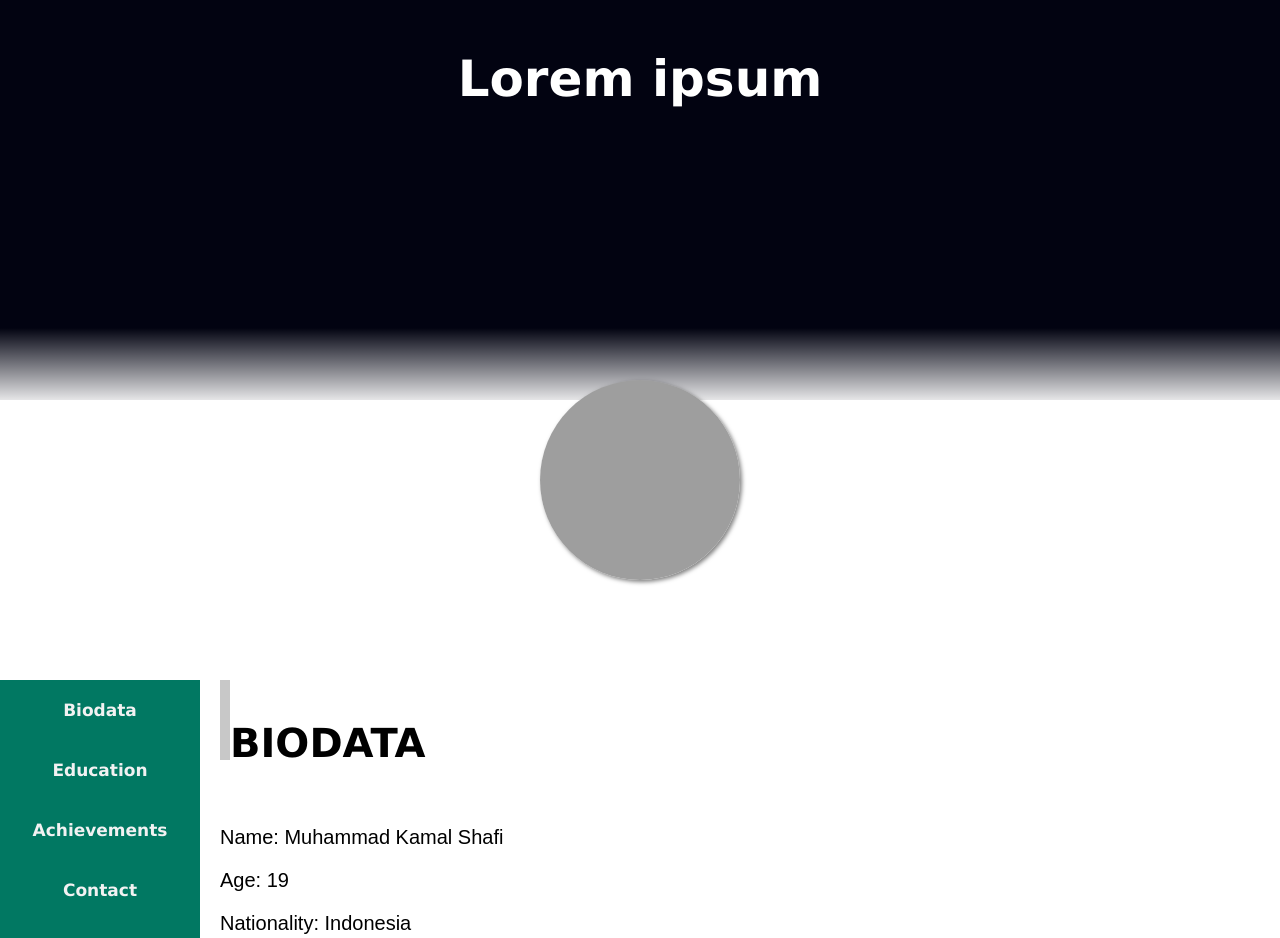
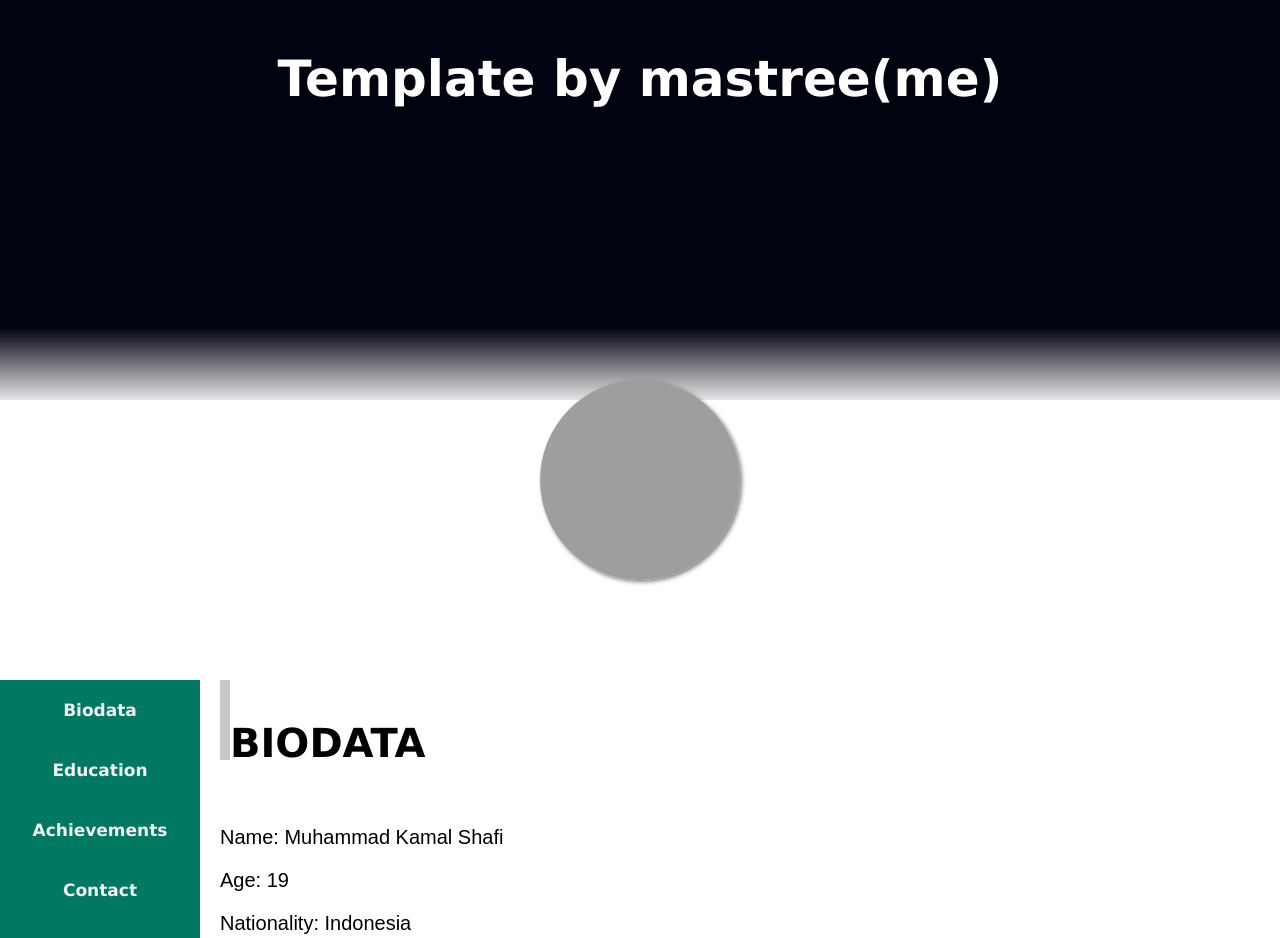
Before and after one commit to mastree/web-based-app-week-1, a plain HTML site: page index.html in a window 1280 px wide. Shown: the top 938 px of the page. Drawn offline with Linux system fonts and the light colour scheme; grey boxes are pictures that could not be loaded.

Commit message:
minor changes

```diff
--- a/index.html
+++ b/index.html
@@ -10,7 +10,7 @@
     <div class="header">
         <div class="handle">
             <p class="template">
-                Lorem ipsum
+                Template by mastree(me)
             </p>
         </div>
         <div class="box-line"></div>
```
